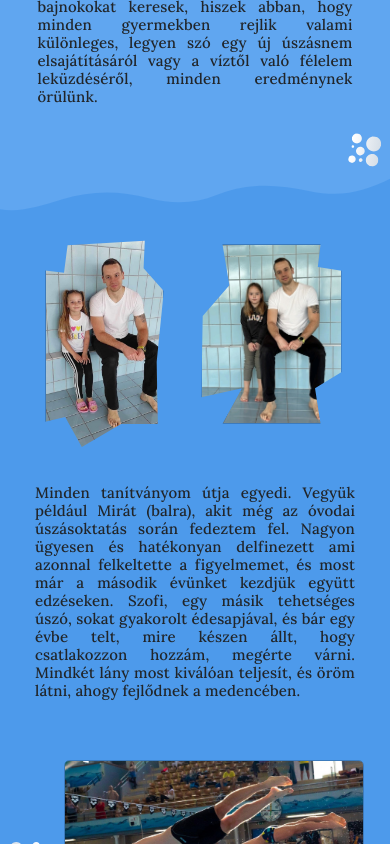
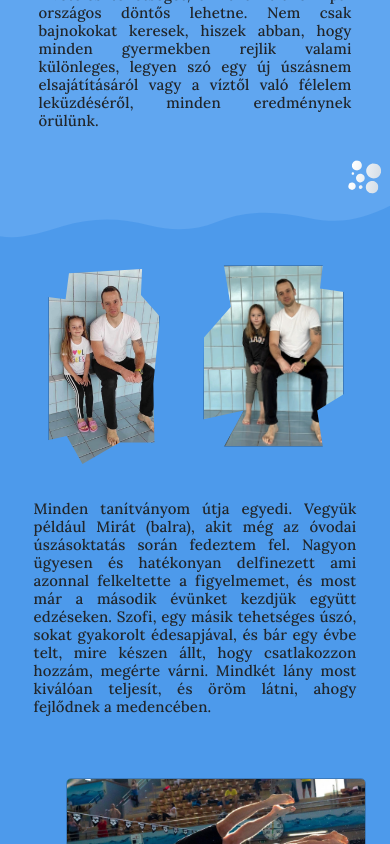
Before and after one commit to aszab1/peter-jarfas-website, a React (Vite) app: page /kepek in a window 390 px wide. Shown: the part 1156-2000 px from the top of the page. Built offline with nearby package versions, Linux system fonts and the light colour scheme; no server answers.

Commit message:
slightly changed resp design for the girls div in Photos

```diff
--- a/package.json
+++ b/package.json
@@ -4,7 +4,7 @@
   "version": "0.0.0",
   "type": "module",
   "scripts": {
-    "dev": "vite --host",
+    "dev": "vite",
     "build": "vite build",
     "lint": "eslint . --ext js,jsx --report-unused-disable-directives --max-warnings 0",
     "preview": "vite preview"
--- a/src/styles/components/About.scss
+++ b/src/styles/components/About.scss
@@ -94,6 +94,7 @@
     font-size: 14px;
 
     p {
+      font-size: 14px;
       line-height: 1;
       padding: 3.5px;
       margin: 5px;
@@ -121,6 +122,7 @@
     font-size: 13.8px;
 
     p {
+      font-size: 13.8px;
       line-height: 1;
       padding: 3px;
       letter-spacing: 0;
@@ -142,6 +144,7 @@
     font-size: 12.8px;
 
     p {
+      font-size: 12.8px;
       padding: 3px;
       margin: 3px;
     }
--- a/src/styles/components/Photos.scss
+++ b/src/styles/components/Photos.scss
@@ -441,11 +441,11 @@ svg.bubbles2 {
   }
   .girls {
     flex-wrap: wrap;
-    margin: -1px 1em;
+    margin: -1px 0.8em;
   }
 
   .pic1{
-    width: 33%;
+    width: 31%;
     margin: 1em 1em 0 2em;
   }
 
@@ -455,7 +455,7 @@ svg.bubbles2 {
   }
 
   .dive-div{
-    margin: 0;
+    margin: -1px 0;
     padding: 0;
   }
 
@@ -478,22 +478,30 @@ svg.bubbles2 {
 }
 
 @media only screen and (max-width: 355px) {
+
+  .swim-div {
+    margin: -5px 0.5em;
+  }
   .girls {
     flex-wrap: wrap;
     margin: -1px 0.5em;
   }
 
   .pic1{
-    width: 31%;
+    width: 30%;
     margin: 1em 1em 0 2em;
   }
 
   .pic2 {
-    width: 37%;
+    width: 36%;
     margin: 0 1.5em 0;
+  }
+  .dive-div{
+    margin: 0;
   }
   .dive{
     width: 260px;
     margin: 1em 0 1em 2em;
   }
+
 }
--- a/src/styles/global/base.scss
+++ b/src/styles/global/base.scss
@@ -70,8 +70,8 @@ a:hover, button:hover, .icon:hover, .youtubeIcon:hover, .insta:hover {
 }
 
 
-@media only screen and (max-width: 550px) {
-  main {
-    font-size: 15px;
-  }
-}
+// @media only screen and (max-width: 550px) {
+//   main {
+//     font-size: 15px;
+//   }
+// }
```
